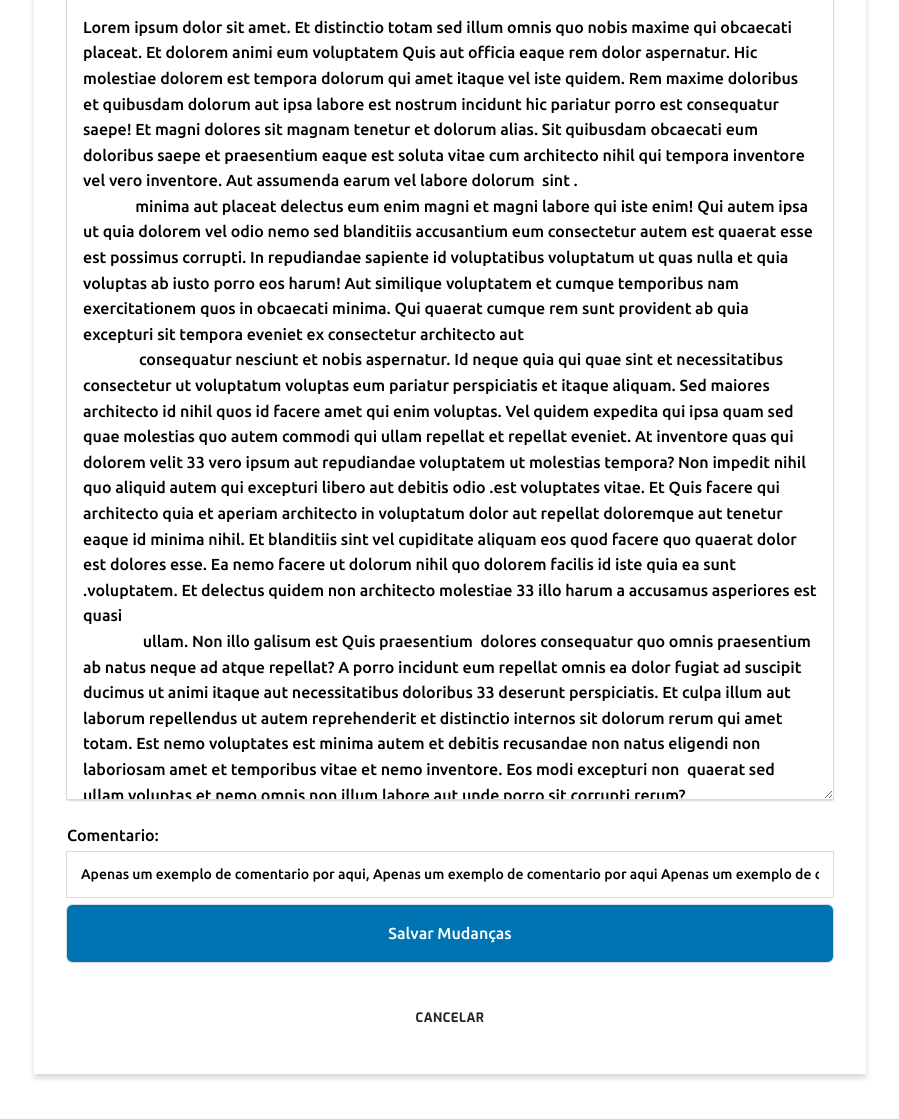
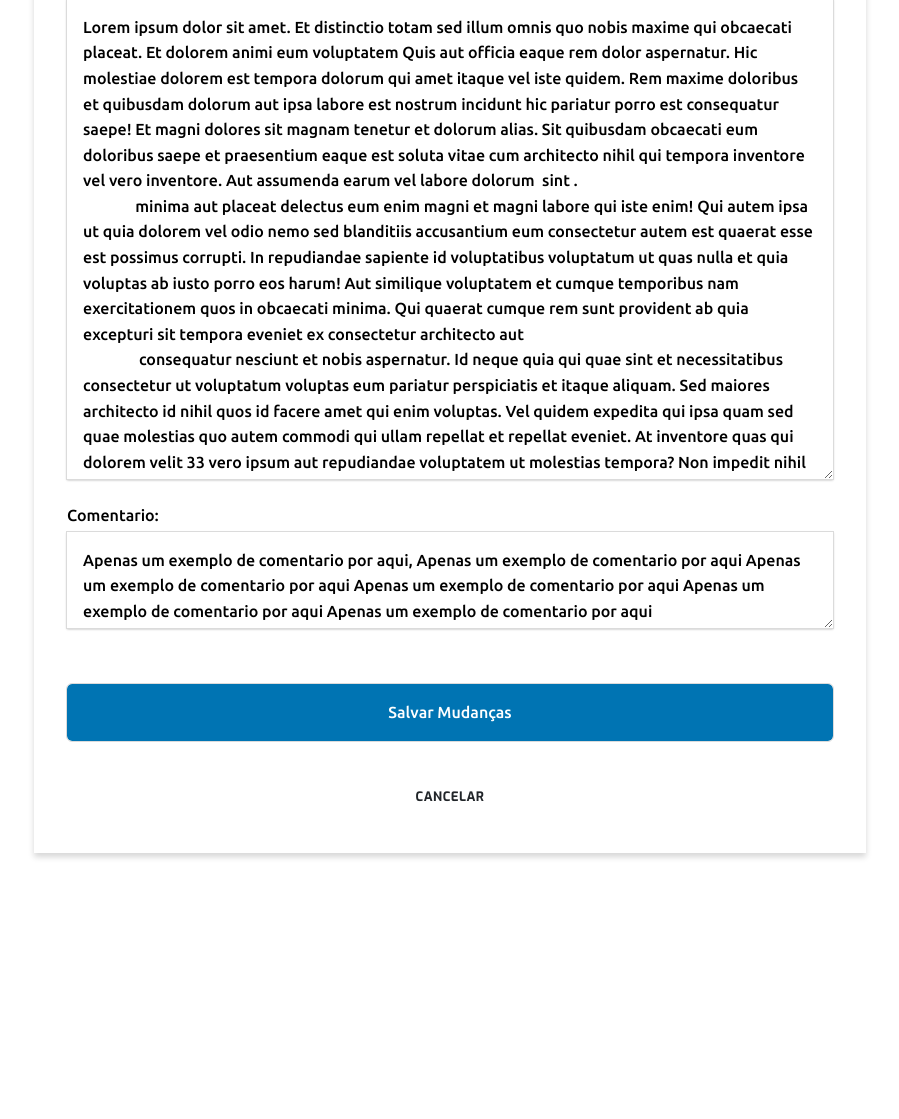
Before and after one commit to maiconrp/Trabalho-Interdisciplinar-Redif, a Django app: page /redif/editar/2/ in a window 1280 px wide; the page is wider, and only the part inside the window is pictured. Shown: the part 486-1605 px from the top of that part, without its empty margins (190-1089 px from the left). Run offline with Django 4.2, Linux system fonts and the light colour scheme; a user stored in the database is signed in; data comes from the database, SQL or seed files in the repository; both versions use the stored data as it was after the commit; some libraries are stand-ins or nearby versions.

Commit message:
alteracao no tipo de campo de do comentario, de charfild para Textfield

```diff
--- a/REDIF/RedifApp/models.py
+++ b/REDIF/RedifApp/models.py
@@ -37,7 +37,7 @@ class Redacao(models.Model):
         max_length= 15000
     )
 
-    comentario = models.CharField(
+    comentario = models.TextField(
         max_length=300,
         blank= True,
         null= True,
--- a/REDIF/static/css/redacoes/style.css
+++ b/REDIF/static/css/redacoes/style.css
@@ -110,17 +110,22 @@ main {
 
 #xctn-1 input:not([type='submit']):focus, textarea:focus {
     outline: 1px solid var(--main-color);
-    transform: scale(1.02);
+    transform: scale(1.04);
 }
 
-#xctn-1 form textarea {
-    height: 50em;
+#id_comentario {
+    height: 6em;
+}
+
+#xctn-1 #id_conteudo {
+    height: 30em;
 }
 
 
 #xctn-1 form input[type='submit']{
     background-color: var(--main-color);
     color: #FFF;
+    margin-top: 3em;
     padding: 1em;
     width: 100%;
     border-radius: 5px;
```
Also changed, not shown: REDIF/RedifApp/migrations/0013_alter_redacao_comentario.py (added), REDIF/db.sqlite3.
